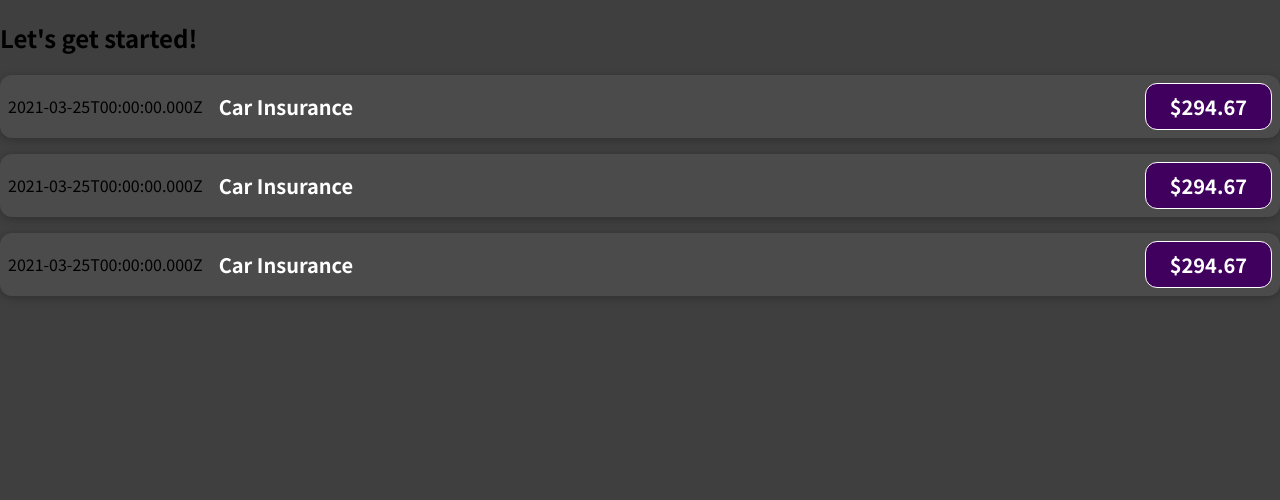
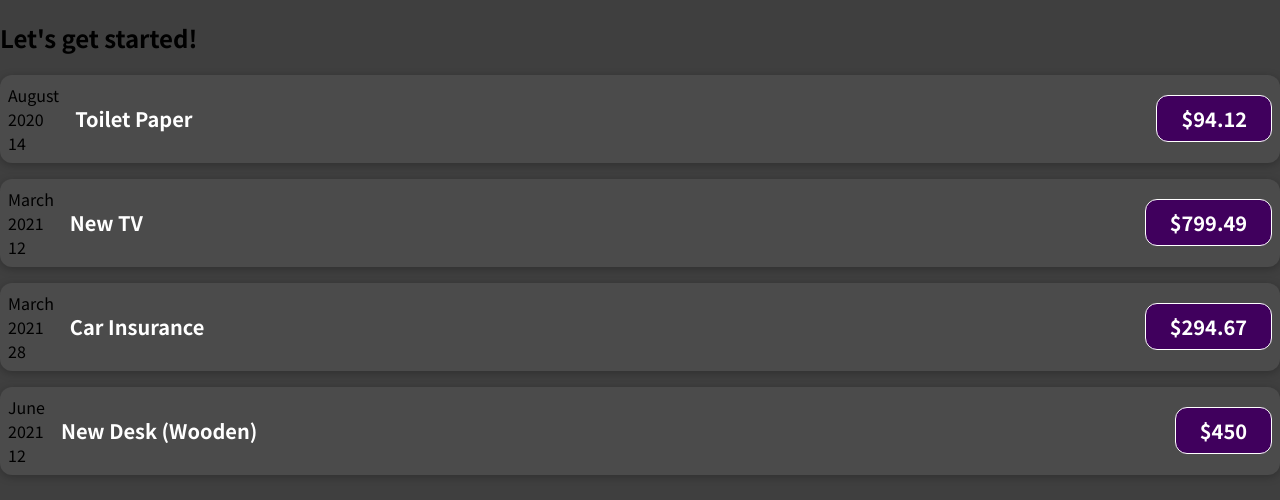
Before and after one commit to tinuola/fm_bento-grid, a JavaScript app: page / in a window 1280 px wide. Shown: the top 500 px of the page. Built offline with nearby package versions, Linux system fonts and the light colour scheme.

Commit message:
Passing dynamic data with props

```diff
--- a/src/App.js
+++ b/src/App.js
@@ -26,9 +26,25 @@
   return (
     <div>
       <h2>Let's get started!</h2>
-      <ExpenseItem></ExpenseItem>
-      <ExpenseItem></ExpenseItem>
-      <ExpenseItem></ExpenseItem>
+      <ExpenseItem
+        title={expenses[0].title}
+        amount={expenses[0].amount}
+        date={expenses[0].date}></ExpenseItem>
+
+      <ExpenseItem
+        title={expenses[1].title}
+        amount={expenses[1].amount}
+        date={expenses[1].date}></ExpenseItem>
+
+      <ExpenseItem
+        title={expenses[2].title}
+        amount={expenses[2].amount}
+        date={expenses[2].date}></ExpenseItem>
+
+      <ExpenseItem
+        title={expenses[3].title}
+        amount={expenses[3].amount}
+        date={expenses[3].date}></ExpenseItem>
     </div>
   );
 }
--- a/src/components/ExpenseItem.js
+++ b/src/components/ExpenseItem.js
@@ -1,16 +1,26 @@
 import './ExpenseItem.css';
 
-function ExpenseItem() {
-  const expenseDate = new Date(2021, 2, 25);
-  const expenseTitle = 'Car Insurance';
-  const expenseAmount = 294.67;
+function ExpenseItem(props) {
+  // const expenseDate = new Date(2021, 2, 25);
+  // const expenseTitle = 'Car Insurance';
+  // const expenseAmount = 294.67;
+
+  const day = props.date.toLocaleString('en-US', { day: '2-digit' });
+  const month = props.date.toLocaleString('en-US', { month: 'long' });
+  const year = props.date.getFullYear();
 
   return (
     <div className='expense-item'>
-      <div>{expenseDate.toISOString()}</div>
+      {/* <div>{props.date.toISOString()}</div> */}
+      {/* Change how dates are displayed */}
+      <div>
+        <div>{month}</div>
+        <div>{year}</div>
+        <div>{day}</div>
+      </div>
       <div className='expense-item__description'>
-        <h2>{expenseTitle}</h2>
-        <div className='expense-item__price'>${expenseAmount}</div>
+        <h2>{props.title}</h2>
+        <div className='expense-item__price'>${props.amount}</div>
       </div>
     </div>
   );
```
